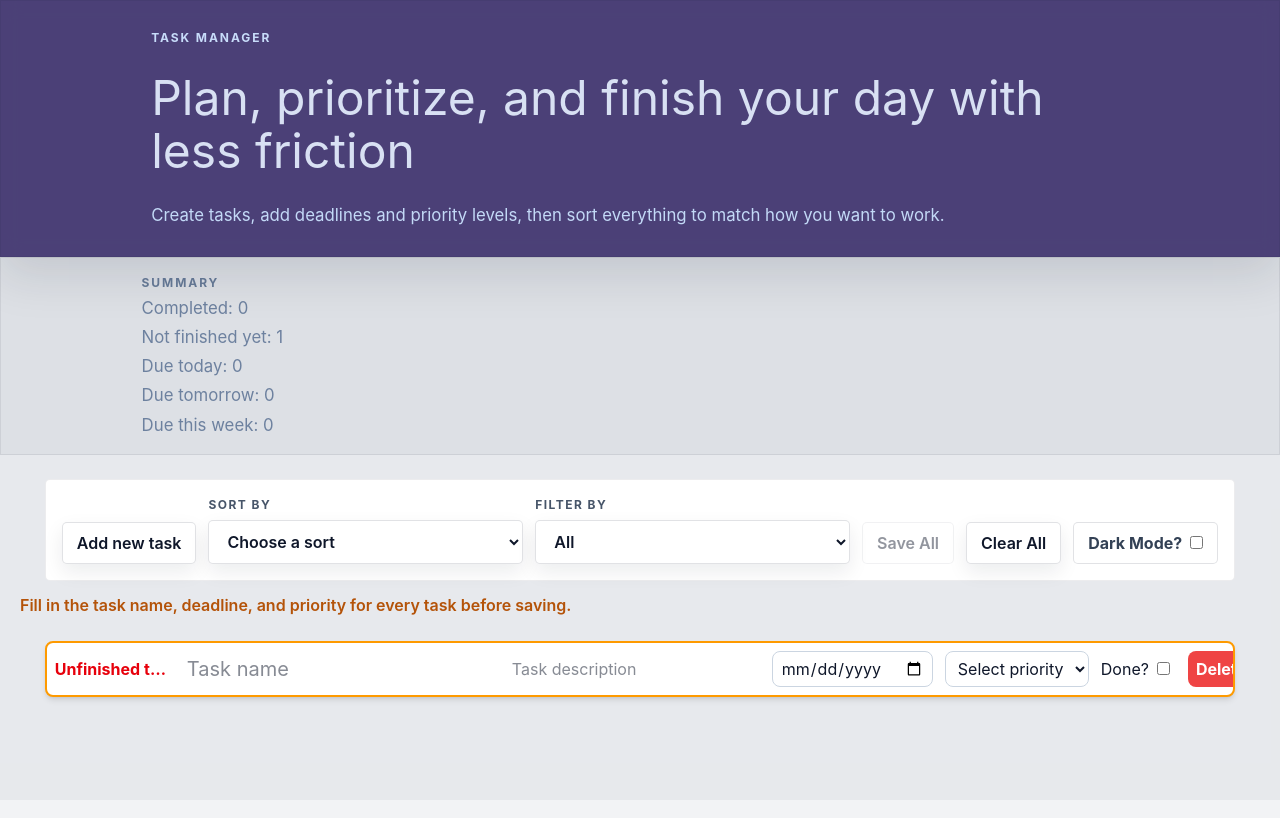
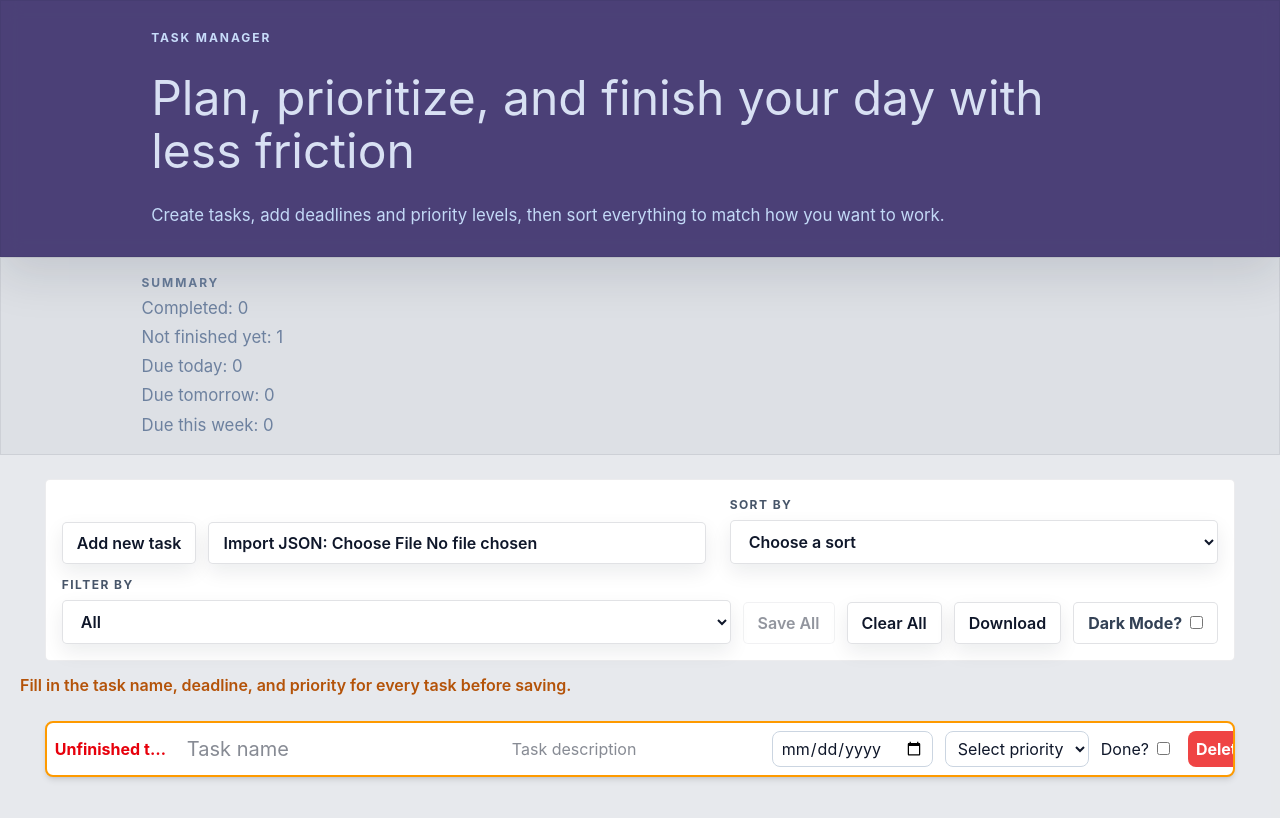
Before and after one commit to Nosh-H/todo-app-v2, a Vue app: page / in a window 1280 px wide. Shown: the top 818 px of the page. Built offline with nearby package versions, Linux system fonts and the light colour scheme.

Commit message:
Download/upload tasks

```diff
--- a/src/App.vue
+++ b/src/App.vue
@@ -1,7 +1,7 @@
 <script setup>
 import TaskCard from './components/TaskCard.vue'
 import { ref, computed } from 'vue'
-import { useDarkMode } from '@/composables/useDarkMode';
+import { useDarkMode } from '@/composables/useDarkMode'
 
 const priorityOptions = ['Critical', 'High', 'Medium', 'Low', 'Optional']
 const sortOptions = [
@@ -287,8 +287,93 @@ const filteredTasks = computed(() => {
 })
 
 // Dark mode
-const { isDark, toggleDark } = useDarkMode();
+const { isDark, toggleDark } = useDarkMode()
+const fileInput = ref(null)
 
+function triggerFileSelect() {
+  if (fileInput.value) fileInput.value.click()
+}
+
+// Function to let user download task data as a JSON file
+function saveFile() {
+  // Convert data into JSON
+  const data = JSON.stringify(tasks.value)
+
+  // Save to file using Blob - https://stackoverflow.com/questions/48611671/vue-js-write-json-object-to-local-file
+  const blob = new Blob([data], { type: 'text/plain' })
+  const e = document.createEvent('MouseEvents'),
+    a = document.createElement('a')
+  a.download = 'test.json'
+  a.href = window.URL.createObjectURL(blob)
+  a.dataset.downloadurl = ['text/json', a.download, a.href].join(':')
+  e.initEvent('click', true, false, window, 0, 0, 0, 0, 0, false, false, false, false, 0, null)
+  a.dispatchEvent(e)
+}
+
+// Function to let user upload task(s) from a JSON file
+function uploadTasks() {
+  // Accept the FileList from the event (or from the `fileInput` ref).
+  // The previous implementation treated `event.target.files[0]` as a FileList
+  // and then inspected `.length` on it which is incorrect. Here we use
+  // `event.target.files` (a FileList) and guard for its existence.
+  const fileList = event?.target?.files ?? fileInput.value?.files
+  if (!fileList || fileList.length === 0) return false
+
+  // Grab the first selected file. This is a File object and must be
+  // read asynchronously with a FileReader. A key bug before was trying
+  // to read `fr.result` synchronously immediately after calling
+  // `readAsText` — `FileReader` works via events/callbacks.
+  const file = fileList[0]
+  const fr = new FileReader()
+
+  // `onload` fires once the file has been read. Do all parsing and
+  // normalization inside this handler to ensure the data is available.
+  fr.onload = (e) => {
+    try {
+      // Parse the uploaded file text as JSON. This can be either:
+      //  - an array of tasks: [{...}, {...}]
+      //  - a single task object: {...}
+      //  - an envelope object with a `tasks` array: { tasks: [...] }
+      // The previous code attempted to parse `fr.result` outside the
+      // `onload` handler which meant `fr.result` was not yet set.
+      const raw = JSON.parse(e.target.result)
+
+      // Normalize the incoming shape into an array of task-like values
+      // so the rest of the app can handle them uniformly.
+      let parsedTasks
+      if (Array.isArray(raw)) {
+        parsedTasks = raw
+      } else if (raw && typeof raw === 'object') {
+        // Accept both `{ tasks: [...] }` and a single-task object
+        if (Array.isArray(raw.tasks)) parsedTasks = raw.tasks
+        else parsedTasks = [raw]
+      } else {
+        // Give a clear message to the user if the JSON is not usable.
+        document.getElementById('result').innerText = 'Uploaded JSON is not an array or object.'
+        return
+      }
+
+      // Convert each incoming item to the app's canonical task shape
+      // using `normalizeTask`, then sort and append to the existing list.
+      // Note: the original code used `foreach` (misspelled) which failed
+      // silently; we use the correct `forEach` here.
+      const normalizedTasks = parsedTasks.map(normalizeTask)
+      normalizedTasks.sort((a, b) => Number(b.completed) - Number(a.completed))
+      normalizedTasks.forEach((task) => {
+        tasks.value.push(task)
+      })
+
+      // Show the normalized tasks to the user for confirmation.
+      document.getElementById('result').innerText = "Upload good."
+    } catch (err) {
+      // Surface parsing errors to the user so they can correct the file.
+      document.getElementById('result').innerText = `Error parsing JSON: ${err?.message ?? err}`
+    }
+  }
+
+  // Kick off the asynchronous read. All work continues in `onload`.
+  fr.readAsText(file)
+}
 </script>
 
 <template>
@@ -313,6 +398,16 @@ const { isDark, toggleDark } = useDarkMode();
 
     <div id="menu" class="toolbar">
       <button class="pill" @click="addTask">Add new task</button>
+      <button class="pill" @click="triggerFileSelect" id="import">Import JSON:
+        <input
+          type="file"
+          id="selectfiles"
+          @change="uploadTasks"
+          ref="fileInput"
+          name="Add from JSON"
+        >
+      </button>
+      <pre id="result"></pre>
 
       <label class="sort-control">
         <span class="sort-control__label">Sort by</span>
@@ -336,11 +431,12 @@ const { isDark, toggleDark } = useDarkMode();
 
       <button class="pill" @click="saveTasks" :disabled="!canSaveAll">Save All</button>
       <button class="pill" @click="clearAll">Clear All</button>
+      <button class="pill" @click="saveFile">Download</button>
 
       <!--Dark Mode-->
       <div class="mt-3 flex items-center gap-2 pill">
-        <label :for="dark-mode">Dark Mode?</label>
-        <input :id="dark-mode" @click="toggleDark" type="checkbox" />
+        <label :for="dark - mode">Dark Mode?</label>
+        <input :id="dark - mode" @click="toggleDark" type="checkbox" />
       </div>
     </div>
 
```
